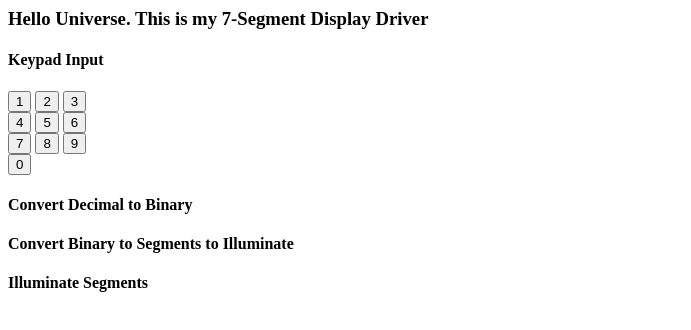
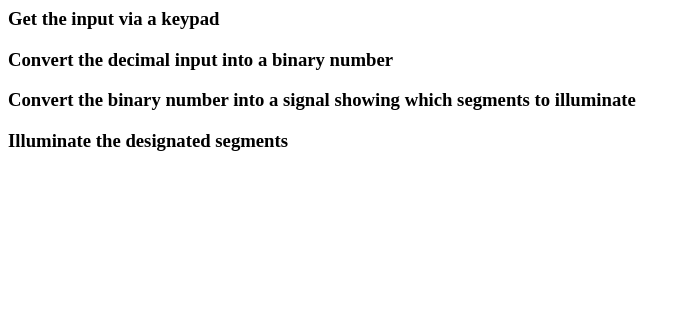
Before and after one commit to chantal-tam/INF1339-Week1, a plain HTML site: page docs/index.html in a window 1280 px wide. Shown: the whole page, without its empty margins (0-691 px from the left). Drawn offline with Linux system fonts and the light colour scheme.

Commit message:
Update index.html

```diff
--- a/docs/index.html
+++ b/docs/index.html
@@ -1,18 +1,11 @@
-<title>version 2</title>
-<style></style>
-<script></script>
+<html>
+<head>
+<title>Hello Universe</title>
 </head>
 <body>
-<h3>Hello Universe. This is my 7-Segment Display Driver</h3>
+<h3>Get the input via a keypad</h3>
+<h3>Convert the decimal input into a binary number</h3>
+<h3>Convert the binary number into a signal showing which segments to illuminate</h3>
+<h3>Illuminate the designated segments</h3>
 </body>
-</html>
-<h4>Keypad Input</h4>
-<button type="button">1</button> <button type="button">2</button> <button type="button">3</button><br \>
-<button type="button">4</button> <button type="button">5</button> <button type="button">6</button><br \>
-<button type="button">7</button> <button type="button">8</button> <button type="button">9</button><br \>
-<button type="button">0</button>
-<h4>Convert Decimal to Binary</h4>
-<h4>Convert Binary to Segments to Illuminate</h4>
-<h4>Illuminate Segments</h4>
-<html>
-<head>
+</html
```
